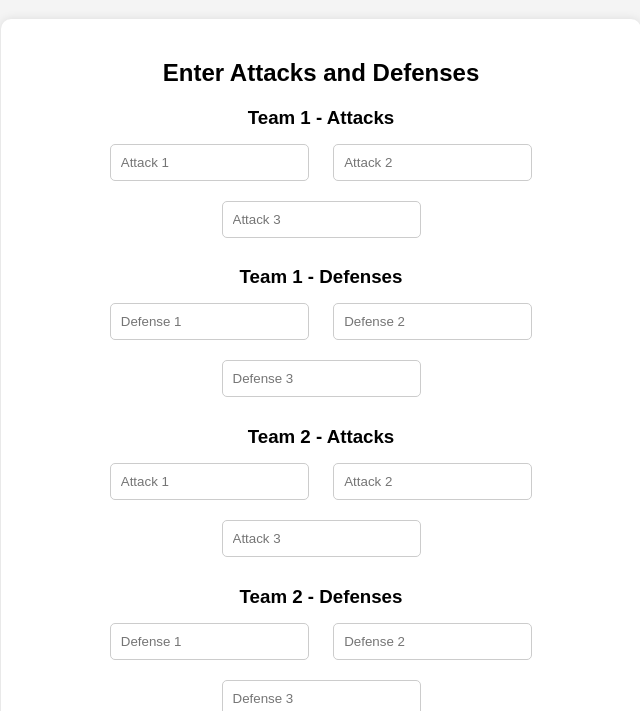
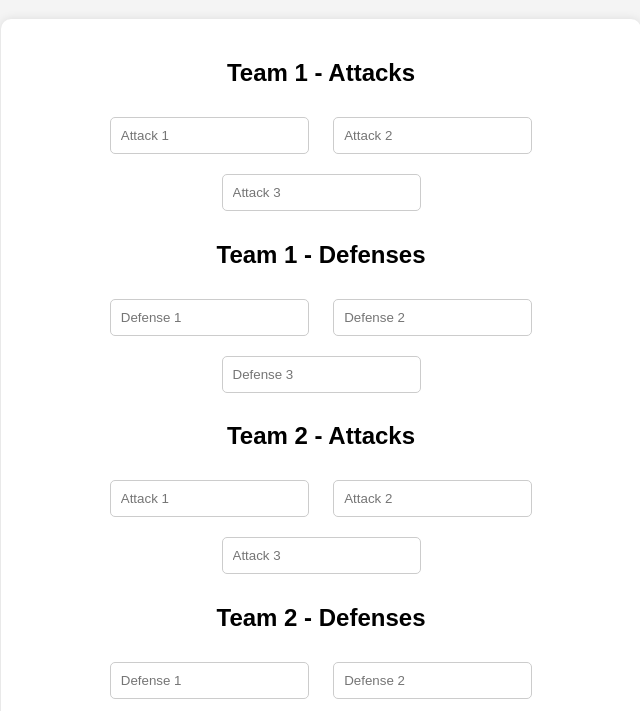
Before and after one commit to Storm004/1819, a plain HTML site: page index.html in a window 1280 px wide. Shown: the part 89-800 px from the top of the page, without its empty margins (319-959 px from the left). Drawn offline with Linux system fonts and the light colour scheme.

Commit message:
Add files via upload

```diff
--- a/index.html
+++ b/index.html
@@ -1,54 +1,47 @@
 <!DOCTYPE html>
 <html lang="en">
+
 <head>
     <meta charset="UTF-8">
     <meta name="viewport" content="width=device-width, initial-scale=1.0">
     <title>Cybersecurity Game</title>
     <link rel="stylesheet" href="styles.css">
 </head>
+
 <body>
     <h1>Cybersecurity Game</h1>
 
     <div id="game-area">
-        <h2>Enter Attacks and Defenses</h2>
-        <form id="gameForm">
-            <!-- Team 1 Inputs -->
-            <div>
-                <h3>Team 1 - Attacks</h3>
+        <h2>Team 1 - Attacks</h2>
         <input type="text" id="team1Attack1" placeholder="Attack 1">
         <input type="text" id="team1Attack2" placeholder="Attack 2">
         <input type="text" id="team1Attack3" placeholder="Attack 3">
 
-                <h3>Team 1 - Defenses</h3>
+        <h2>Team 1 - Defenses</h2>
         <input type="text" id="team1Defense1" placeholder="Defense 1">
         <input type="text" id="team1Defense2" placeholder="Defense 2">
         <input type="text" id="team1Defense3" placeholder="Defense 3">
-            </div>
 
-            <!-- Team 2 Inputs -->
-            <div>
-                <h3>Team 2 - Attacks</h3>
+        <h2>Team 2 - Attacks</h2>
         <input type="text" id="team2Attack1" placeholder="Attack 1">
         <input type="text" id="team2Attack2" placeholder="Attack 2">
         <input type="text" id="team2Attack3" placeholder="Attack 3">
 
-                <h3>Team 2 - Defenses</h3>
+        <h2>Team 2 - Defenses</h2>
         <input type="text" id="team2Defense1" placeholder="Defense 1">
         <input type="text" id="team2Defense2" placeholder="Defense 2">
         <input type="text" id="team2Defense3" placeholder="Defense 3">
-            </div>
 
-            <button type="button" onclick="determineWinner()">Submit</button>
-        </form>
+        <br><br>
+        <button onclick="determineWinner()">Submit</button>
 
-        <div id="results">
         <h2>Results:</h2>
         <p id="winner">Winner: </p>
         <p id="team1Points">Team 1 Points: </p>
         <p id="team2Points">Team 2 Points: </p>
     </div>
-    </div>
 
     <script src="gameLogic.js"></script>
 </body>
+
 </html>
```
Lines whose indentation alone changed are shown as unchanged.
